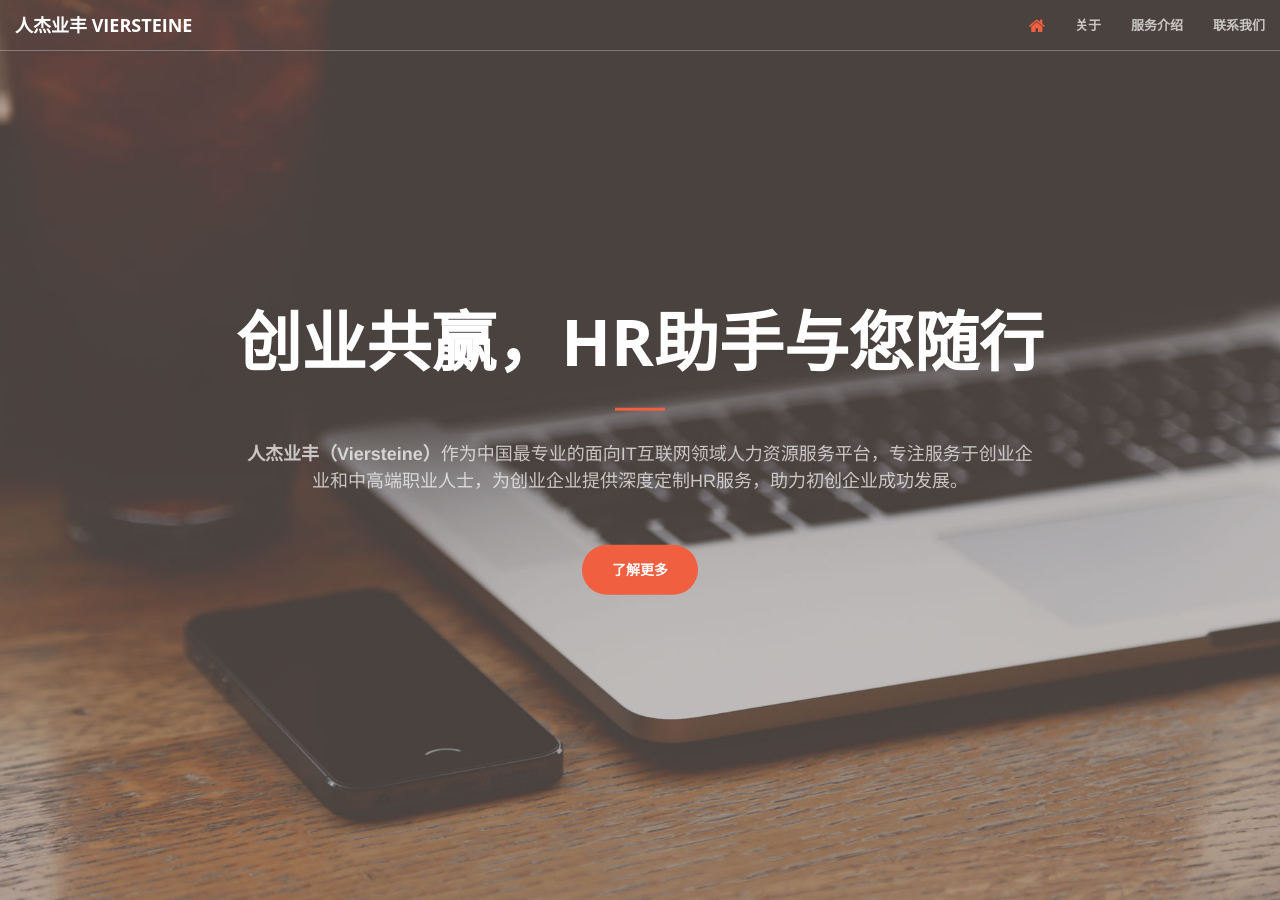
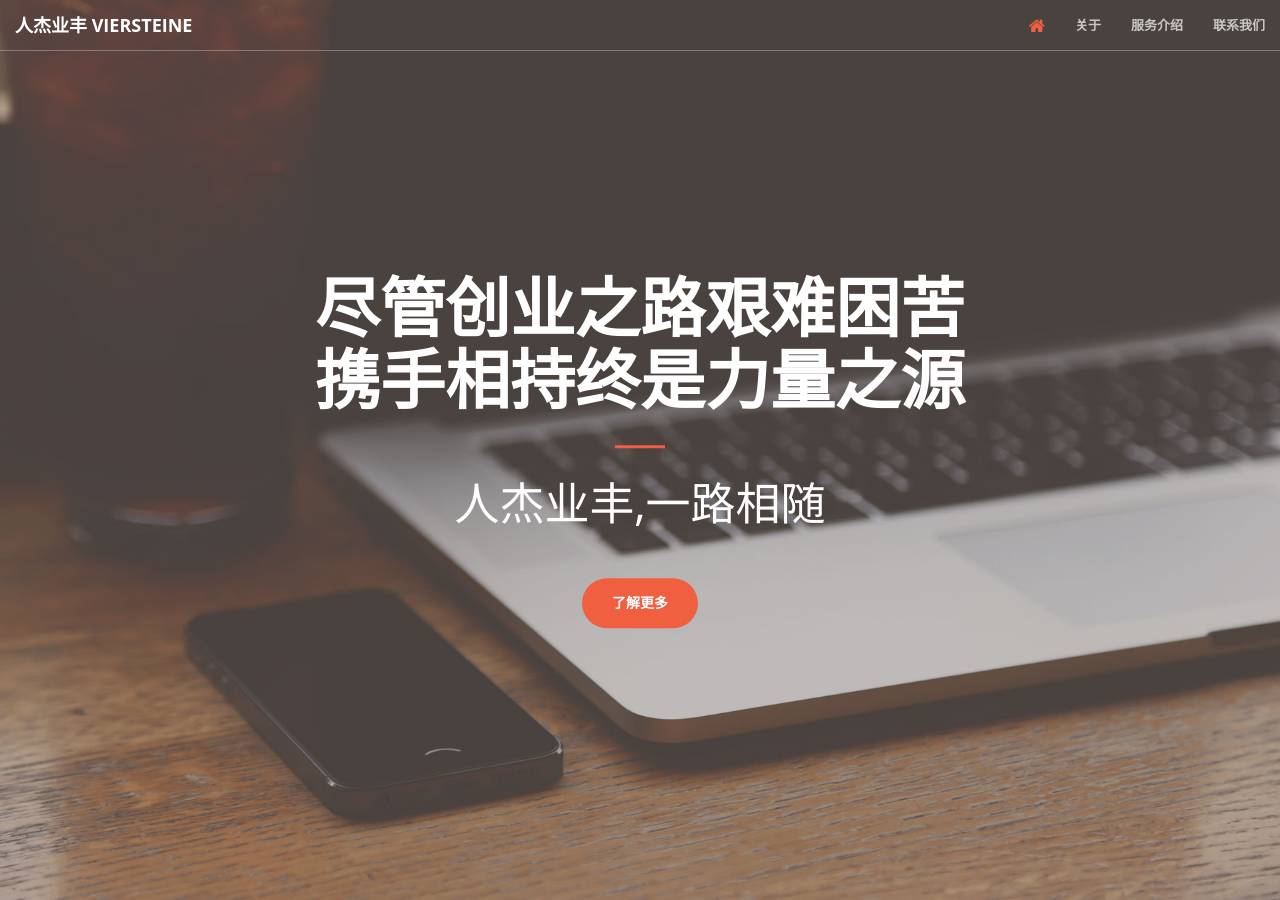
Before and after one commit to VierSteine/viersteine.github.io, a Jekyll site: the page built from index.html, in a window 1280 px wide and 900 px high. Built offline with Jekyll 4.4.1, drawn with Linux system fonts in a browser that asks for light colours; some web fonts are replaced; comment, search, counter and statistics services are not loaded; some of the changed text lies outside the part shown.

Commit message:
Modified text.

```diff
--- a/css/creative.css
+++ b/css/creative.css
@@ -202,6 +202,10 @@ header .header-content .header-content-inner h1 {
     margin-bottom: 0;
     text-transform: uppercase;
     font-weight: 700;
+}
+
+header .header-content .header-content-inner h2 {
+    font-size: 45px;
 }
 
 header .header-content .header-content-inner hr {
--- a/index.html
+++ b/index.html
@@ -5,9 +5,12 @@ layout: default
 <header>
     <div class="header-content">
         <div class="header-content-inner">
-            <h1>创业共赢，HR助手与您随行</h1>
+            <h1>尽管创业之路艰难困苦<br>
+                携手相持终是力量之源</h1>
             <hr>
-            <p><strong>人杰业丰（Viersteine）</strong>作为中国最专业的面向IT互联网领域人力资源服务平台，专注服务于创业企业和中高端职业人士，为创业企业提供深度定制HR服务，助力初创企业成功发展。</p>
+            <h2>人杰业丰,一路相随</h2>
+            <br>
+            <br>
             <a href="#about" class="btn btn-primary btn-xl page-scroll">了解更多</a>
         </div>
     </div>
@@ -17,10 +20,21 @@ layout: default
     <div class="container">
         <div class="row">
             <div class="col-lg-8 col-lg-offset-2 text-center">
-                <h2 class="section-heading">人杰业丰，您的专业HR助手!</h2>
+                <h2 class="section-heading">人杰业丰</h2>
                 <hr class="light">
-                <p class="text-faded">成为创业团队的外部HR合作伙伴，为初始团队提供包括人员规划、招聘实施、薪酬设定等一系列人力资源服务，帮助初创团队快速在竞争环境中获得市场认可。</p>
-                <p class="text-faded">让有意向创业的年轻人，寻找优秀有实力、与自身发展方向契合的初创团队，并长期帮助他们在团队中获得自我认可和成长。</p>
+                <p class="text-faded">我们致力打造国内最专业、最高效的IT互联网领域人力资源服务平台，专注于为初创企业提供深度定制的招聘解决方案和人力资源管理服务，同时帮助中高端职业人士提供更好、更人性化的职业选择。</p>
+            </div>
+            <div class="col-lg-4 col-lg-offset-4" style="font-size: 16px; line-height: 150%;">
+                <ul>
+                    <li>互联网领域初创企业的招聘解决方案供应商</li>
+                    <li>专注提供一系列人力资源管理服务的顾问团队</li>
+                    <li>帮助优秀人才打造实现自我追求的梦工厂</li>
+                    <li>拥有业内强大的高品质人才资源</li>
+                    <li>追求坚实价值体系可持续发展</li>
+                </ul>
+            </div>
+            <div class="col-lg-8 col-lg-offset-2 text-center">
+                <br>
                 <a href="#contact" class="btn btn-default btn-xl">联系我们!</a>
             </div>
         </div>
--- a/less/creative.less
+++ b/less/creative.less
@@ -178,6 +178,9 @@ header {
                 margin-top: 0;
                 margin-bottom: 0;
             }
+            h2 {
+                font-size: 45px;
+            }
             hr {
                 margin: 30px auto;
             }
```
Also changed, not shown: Gemfile.lock.
